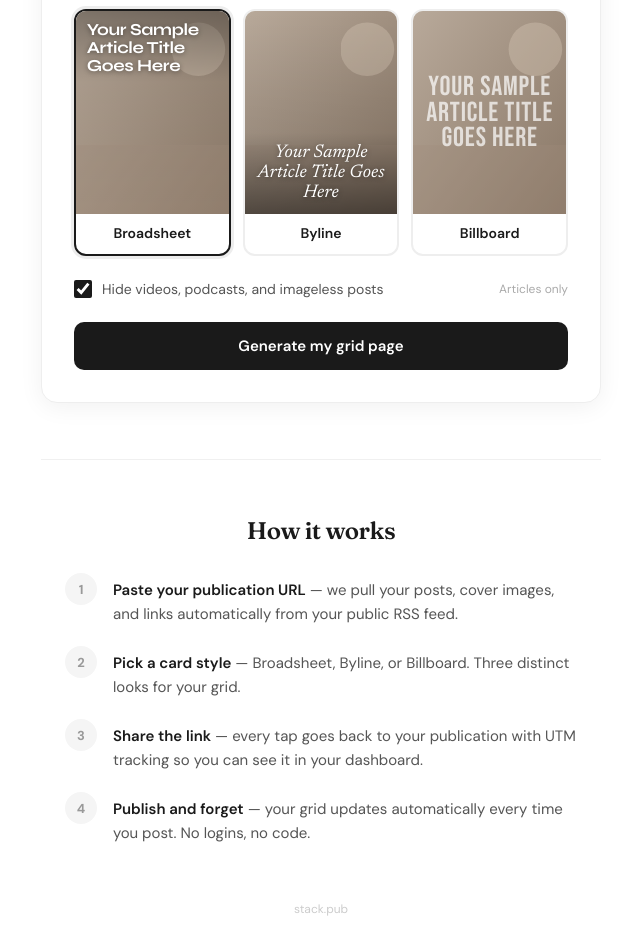
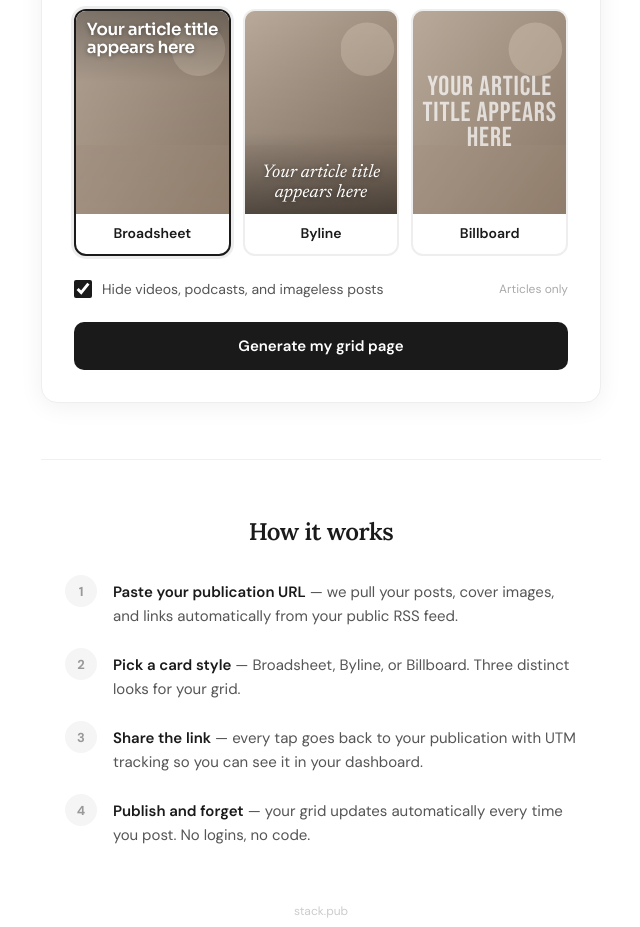
Before and after one commit to scottmonaco/stackpub, a website: page public/index.html in a window 1280 px wide. Shown: the part 643-1570 px from the top of the page, without its empty margins (319-959 px from the left). Drawn offline with Linux system fonts and the light colour scheme.

Commit message:
Update index.html

```diff
--- a/public/index.html
+++ b/public/index.html
@@ -6,7 +6,7 @@
   <title>stack.pub — Visual portfolio pages for newsletter writers</title>
   <meta name="description" content="Turn your newsletter into a beautiful link-in-bio grid. Paste your URL, pick a style, share the link." />
   <link rel="preconnect" href="https://fonts.googleapis.com" />
-  <link href="https://fonts.googleapis.com/css2?family=DM+Sans:ital,opsz,wght@0,9..40,300;0,9..40,400;0,9..40,500;0,9..40,600;0,9..40,700;1,9..40,400&family=Fraunces:ital,opsz,wght@0,9..144,400;0,9..144,600;0,9..144,700;1,9..144,400&family=Syne:wght@600;700&family=Newsreader:ital,wght@1,400;1,500&family=Bebas+Neue&display=swap" rel="stylesheet" />
+  <link href="https://fonts.googleapis.com/css2?family=DM+Sans:ital,opsz,wght@0,9..40,300;0,9..40,400;0,9..40,500;0,9..40,600;0,9..40,700;1,9..40,400&family=Lora:ital,wght@0,400;0,500;0,600;0,700;1,400&family=Sora:wght@500;600&family=Newsreader:ital,wght@1,400;1,500&family=Bebas+Neue&display=swap" rel="stylesheet" />
   <style>
     *, *::before, *::after { box-sizing: border-box; margin: 0; padding: 0; }
     html { background: #fff; }
@@ -17,7 +17,7 @@
     .logo-mark { width: 32px; height: 32px; background: #1a1a1a; border-radius: 8px; display: flex; align-items: center; justify-content: center; }
     .logo-mark svg { width: 18px; height: 18px; }
     .wordmark { font-weight: 700; font-size: 22px; letter-spacing: -0.02em; color: #1a1a1a; }
-    .hero h1 { font-family: 'Fraunces', serif; font-size: clamp(28px, 5vw, 40px); font-weight: 600; line-height: 1.2; letter-spacing: -0.02em; margin-bottom: 12px; color: #111; }
+    .hero h1 { font-family: 'Lora', serif; font-size: clamp(28px, 5vw, 40px); font-weight: 600; line-height: 1.2; letter-spacing: -0.02em; margin-bottom: 12px; color: #111; }
     .hero p { font-size: 17px; color: #666; line-height: 1.6; max-width: 440px; margin: 0 auto; }
 
     .form-card {
@@ -62,14 +62,14 @@
       background-size: cover;
     }
 
-    /* Broadsheet preview — Syne, top-left */
+    /* Broadsheet preview — Sora, top-left */
     .preview-broadsheet .overlay {
       position: absolute; inset: 0;
       background: linear-gradient(to bottom, rgba(0,0,0,0.32) 0%, rgba(0,0,0,0.04) 35%, transparent 100%);
       display: flex; align-items: flex-start; padding: 7cqi;
     }
     .preview-broadsheet .overlay .t {
-      font-family: 'Syne', sans-serif; font-weight: 700;
+      font-family: 'Sora', sans-serif; font-weight: 600;
       font-size: 11cqi; color: #fff; line-height: 1.06; letter-spacing: -0.02em;
       text-shadow: 0 1px 5px rgba(0,0,0,0.4);
     }
@@ -128,7 +128,7 @@
       box-shadow: 0 4px 24px rgba(0,0,0,0.06); text-align: center;
     }
     .success-icon { width: 48px; height: 48px; border-radius: 50%; background: #e8f5e9; color: #43a047; font-size: 22px; display: flex; align-items: center; justify-content: center; margin: 0 auto 16px; }
-    .success-card h2 { font-family: 'Fraunces', serif; font-size: 26px; font-weight: 600; letter-spacing: -0.02em; margin-bottom: 8px; }
+    .success-card h2 { font-family: 'Lora', serif; font-size: 26px; font-weight: 600; letter-spacing: -0.02em; margin-bottom: 8px; }
     .success-card .desc { font-size: 15px; color: #666; margin-bottom: 24px; line-height: 1.6; }
     .your-url {
       display: block; background: #f7f7f7; border: 1px solid #eee; border-radius: 10px;
@@ -149,7 +149,7 @@
 
     .how { max-width: 560px; margin: 0 auto; padding: 0 24px; }
     .divider { width: 100%; max-width: 560px; height: 1px; background: #f0f0f0; margin: 56px auto; }
-    .how h3 { font-family: 'Fraunces', serif; font-size: 24px; font-weight: 600; letter-spacing: -0.02em; margin-bottom: 28px; text-align: center; }
+    .how h3 { font-family: 'Lora', serif; font-size: 24px; font-weight: 600; letter-spacing: -0.02em; margin-bottom: 28px; text-align: center; }
     .steps { display: flex; flex-direction: column; gap: 20px; }
     .step { display: flex; gap: 16px; align-items: flex-start; }
     .step-num {
@@ -209,7 +209,7 @@
           <div class="style-preview preview-broadsheet">
             <div class="bg"></div>
             <div class="overlay">
-              <span class="t">Your Sample Article Title Goes Here</span>
+              <span class="t">Your article title appears here</span>
             </div>
           </div>
           <div class="style-info">
@@ -221,7 +221,7 @@
           <div class="style-preview preview-byline">
             <div class="bg"></div>
             <div class="overlay">
-              <span class="t">Your Sample Article Title Goes Here</span>
+              <span class="t">Your article title appears here</span>
             </div>
           </div>
           <div class="style-info">
@@ -233,7 +233,7 @@
           <div class="style-preview preview-billboard">
             <div class="bg"></div>
             <div class="overlay">
-              <span class="t">Your Sample Article Title Goes Here</span>
+              <span class="t">Your article title appears here</span>
             </div>
           </div>
           <div class="style-info">
```
